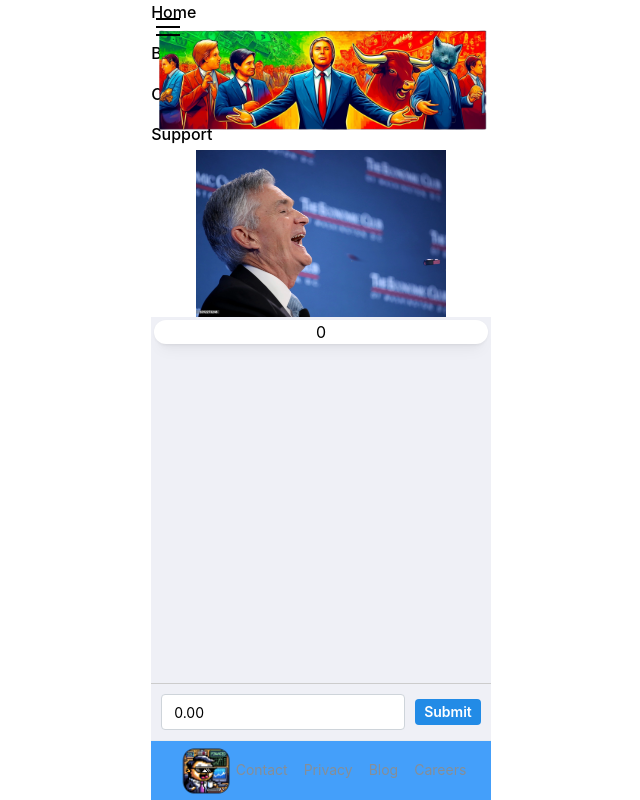
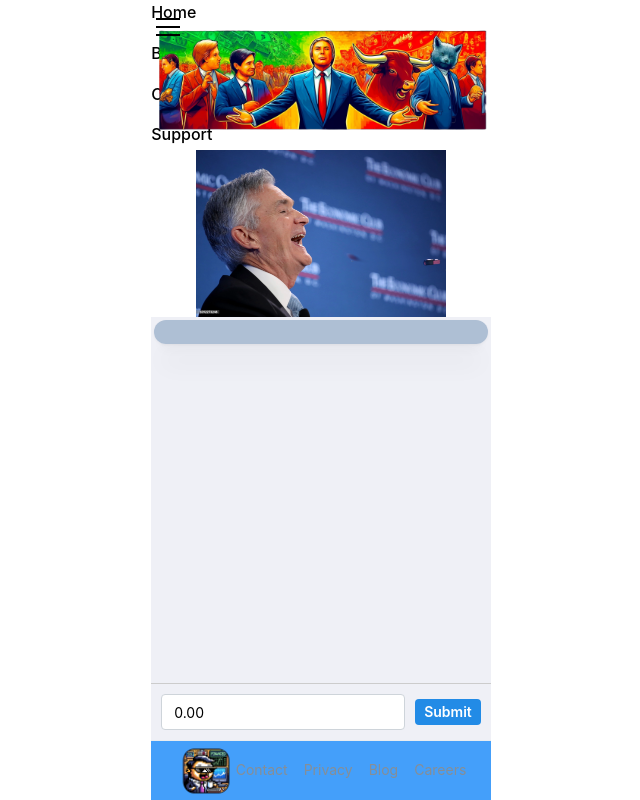
Before and after one commit to tweezerchef/financel, a Next.js app: page /game in a window 1280 px wide. Shown: the whole page, without its empty margins (319-959 px from the left). Built offline with nearby package versions, Linux system fonts and the light colour scheme.

Commit message:
lots of changes hell yeah

```diff
--- a/app/game/components/interestRate/components/GuessDisplay.tsx
+++ b/app/game/components/interestRate/components/GuessDisplay.tsx
@@ -26,7 +26,7 @@
 
   const { transform, opacity } = useSpring({
     transform: flipped ? 'rotateX(360deg)' : 'rotateX(0deg)',
-    opacity: 1,
+    opacity: flipped ? 1 : 0,
     config: { duration: 500 },
   })
 
@@ -35,7 +35,7 @@
   return (
     <Paper
       className={classes.paper}
-      shadow="sm"
+      shadow="lg"
       radius="xl"
       style={{ textAlign: 'center' }}
     >
--- a/app/game/components/interestRate/components/ui/GuessDisplay.module.css
+++ b/app/game/components/interestRate/components/ui/GuessDisplay.module.css
@@ -1,4 +1,5 @@
 .paper {
   width: 100%;
   height: 28;
+  background-color: rgba(142, 167, 195, 0.661);
 }
```
